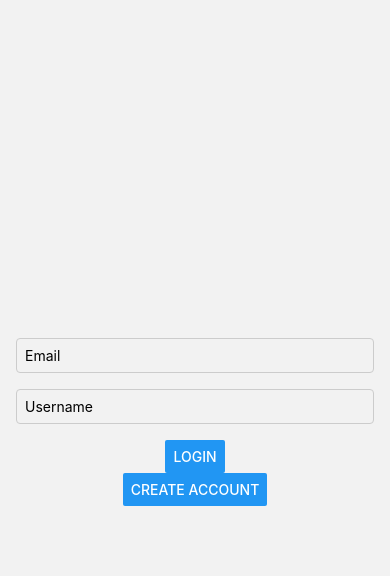
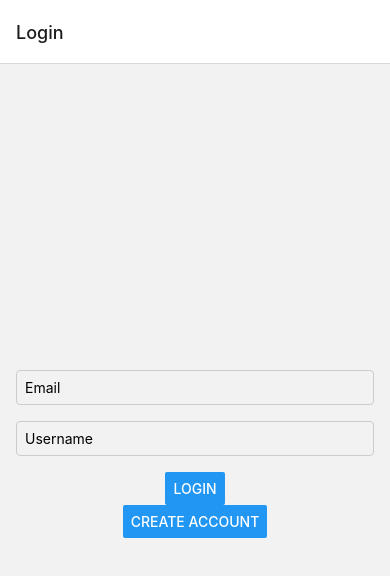
Before and after one commit to bongolegend/stacks-client, a React Native app: screen / in a window 390 px wide. Shown: the top 576 px of the page. Built offline with nearby package versions, Linux system fonts and the light colour scheme.

Commit message:
refactor App.tsx

```diff
--- a/App.tsx
+++ b/App.tsx
@@ -1,45 +1,15 @@
 // App.tsx
-import React, { useEffect, useState } from 'react';
-import { NavigationContainer } from '@react-navigation/native';
-import { createNativeStackNavigator } from '@react-navigation/native-stack';
+import React from 'react';
 import { View, ActivityIndicator } from 'react-native';
-import AsyncStorage from '@react-native-async-storage/async-storage';
 import { QueryClient, QueryClientProvider } from '@tanstack/react-query';
-import { UserProvider } from './UserContext';
-import Login from './Login';
-import InApp from './InApp';
-import CreateGoal from './CreateGoal';
-import CreateTask from './CreateTask';
-import { RootStackParamList } from './types';
-import { NotificationProvider } from './NotificationContext';
+import RootNavigator from './RootNavigator';
+import AppProviders from './AppProviders';
+import useInitialization from './useInitialization';
 
-const Stack = createNativeStackNavigator<RootStackParamList>();
-
-const PERSISTENCE_KEY = 'NAVIGATION_STATE';
 const queryClient = new QueryClient();
 
 const App: React.FC = () => {
-  const [isReady, setIsReady] = useState(false);
-  const [initialState, setInitialState] = useState();
-
-  useEffect(() => {
-    const restoreState = async () => {
-      try {
-        const savedState = await AsyncStorage.getItem(PERSISTENCE_KEY);
-        if (savedState) {
-          setInitialState(JSON.parse(savedState));
-        }
-      } catch (e) {
-        console.error(e);
-      } finally {
-        setIsReady(true);
-      }
-    };
-
-    if (!isReady) {
-      restoreState();
-    }
-  }, [isReady]);
+  const { isReady, initialState } = useInitialization();
 
   if (!isReady) {
     return (
@@ -51,21 +21,9 @@ const App: React.FC = () => {
 
   return (
     <QueryClientProvider client={queryClient}>
-      <NotificationProvider>
-        <UserProvider>
-          <NavigationContainer
-            initialState={initialState}
-            onStateChange={(state) => AsyncStorage.setItem(PERSISTENCE_KEY, JSON.stringify(state))}
-          >
-            <Stack.Navigator screenOptions={{ headerShown: false }} >
-              <Stack.Screen name="Login" component={Login} />
-              <Stack.Screen name="InApp" component={InApp} />
-              <Stack.Screen name="CreateGoal" component={CreateGoal} />
-              <Stack.Screen name="CreateTask" component={CreateTask} />
-            </Stack.Navigator>
-          </NavigationContainer>
-        </UserProvider>
-      </NotificationProvider>
+      <AppProviders initialState={initialState}>
+        <RootNavigator />
+      </AppProviders>
     </QueryClientProvider>
   );
 };
--- /dev/null
+++ b/AppProviders.tsx
@@ -0,0 +1,14 @@
+// AppProviders.tsx
+import React from 'react';
+import { UserProvider } from './UserContext';
+import { NotificationProvider } from './NotificationContext';
+
+const AppProviders: React.FC<{ initialState?: any }> = ({ children, initialState }) => (
+  <NotificationProvider>
+    <UserProvider>
+      {children}
+    </UserProvider>
+  </NotificationProvider>
+);
+
+export default AppProviders;
--- /dev/null
+++ b/RootNavigator.tsx
@@ -0,0 +1,30 @@
+// RootNavigator.tsx
+import React from 'react';
+import { NavigationContainer } from '@react-navigation/native';
+import { createNativeStackNavigator } from '@react-navigation/native-stack';
+import Login from './Login';
+import InApp from './InApp';
+import CreateGoal from './CreateGoal';
+import CreateTask from './CreateTask';
+import { RootStackParamList } from './types';
+import AsyncStorage from '@react-native-async-storage/async-storage';
+
+const Stack = createNativeStackNavigator<RootStackParamList>();
+
+const RootNavigator: React.FC<{ initialState?: any }> = ({ initialState }) => (
+  <NavigationContainer
+    initialState={initialState}
+    onStateChange={(state) =>
+      AsyncStorage.setItem('NAVIGATION_STATE', JSON.stringify(state))
+    }
+  >
+    <Stack.Navigator screenOptions={{ headerShown: true }}>
+      <Stack.Screen name="Login" component={Login} />
+      <Stack.Screen name="InApp" component={InApp} />
+      <Stack.Screen name="CreateGoal" component={CreateGoal} />
+      <Stack.Screen name="CreateTask" component={CreateTask} />
+    </Stack.Navigator>
+  </NavigationContainer>
+);
+
+export default RootNavigator;
--- /dev/null
+++ b/useInitialization.ts
@@ -0,0 +1,33 @@
+// useInitialization.ts
+import { useState, useEffect } from 'react';
+import AsyncStorage from '@react-native-async-storage/async-storage';
+
+const PERSISTENCE_KEY = 'NAVIGATION_STATE';
+
+const useInitialization = () => {
+  const [isReady, setIsReady] = useState(false);
+  const [initialState, setInitialState] = useState();
+
+  useEffect(() => {
+    const restoreState = async () => {
+      try {
+        const savedState = await AsyncStorage.getItem(PERSISTENCE_KEY);
+        if (savedState) {
+          setInitialState(JSON.parse(savedState));
+        }
+      } catch (e) {
+        console.error(e);
+      } finally {
+        setIsReady(true);
+      }
+    };
+
+    if (!isReady) {
+      restoreState();
+    }
+  }, [isReady]);
+
+  return { isReady, initialState };
+};
+
+export default useInitialization;
```
